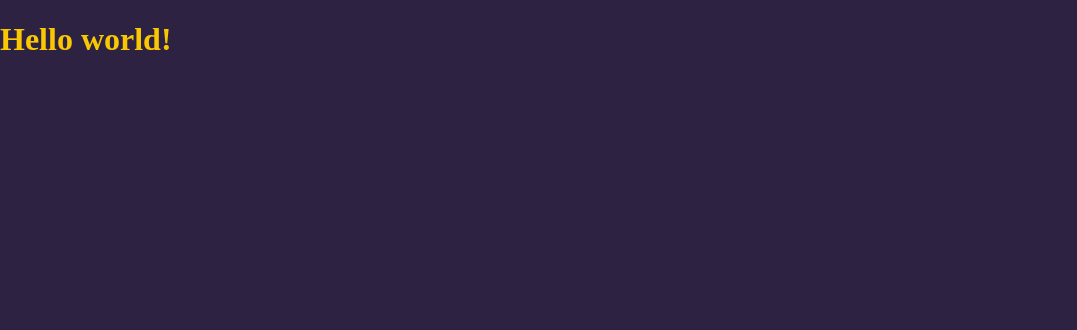
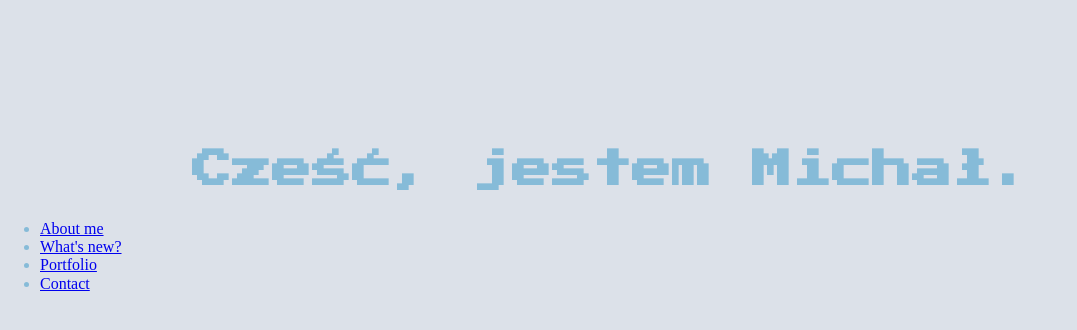
Before and after one commit to michalsoja/homepage, a website: page src/content/index.html in a window 1280 px wide. Shown: the whole page, without its empty margins (0-1077 px from the left). Drawn offline with nearby package versions, Linux system fonts and the light colour scheme; files that its build step writes are made by us from their sources; files whose address does not match are found by name.

Commit message:
initial commit on newBackground

```diff
--- a/src/content/index.html
+++ b/src/content/index.html
@@ -1,15 +1,28 @@
 <!DOCTYPE html>
-<html lang="en">
+<html lang="pl">
+
 <head>
   <meta charset="UTF-8">
   <meta name="viewport" content="width=device-width, initial-scale=1.0">
   <meta http-equiv="X-UA-Compatible" content="ie=edge">
-  <title>Document</title>
+  <title>Michał Soja-FrontEndDeveloper</title>
+  <link href="https://fonts.googleapis.com/css?family=Press+Start+2P&display=swap" rel="stylesheet">
   <link rel="stylesheet" href="css/main.css">
 </head>
+
 <body>
-  <h1>Hello world!</h1>
-
+  <header class="header">
+    <h1 class="header__heading">Cześć, jestem Michał.</h1>
+    <nav class="header__nav">
+      <ul class="header__list">
+        <li class="header__list-element"><a href="#">About me</a></li>
+        <li class="header__list-element"><a href="#">What's new?</a></li>
+        <li class="header__list-element"><a href="#">Portfolio</a></li>
+        <li class="header__list-element"><a href="#">Contact</a></li>
+      </ul>
+    </nav>
+  </header>
   <script src="js/main.js"></script>
 </body>
+
 </html>
--- a/src/scss/_variables.scss
+++ b/src/scss/_variables.scss
@@ -1,2 +1,2 @@
-$violet: #2D2241;
-$yellow: #F9C802;
+$main-bgc: #DCE1E9;
+$font-color:#86BBD8;
--- a/src/scss/main.scss
+++ b/src/scss/main.scss
@@ -11,6 +11,21 @@ html {
 }
 
 body {
-  color: $yellow;
-  background: $violet;
+  display: flex;
+  height: 100vh;
+  color: $font-color;
+  background: $main-bgc;
 }
+
+.header{
+  width: 100vw;
+  max-height: 33vh;
+
+  &__heading{
+    font-size:2.5em;
+    font-family: 'Press Start 2P', cursive;
+    padding-left: 15vw;
+    padding-top: 15vh;
+
+  }
+}
```
